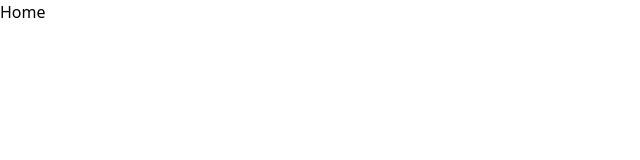
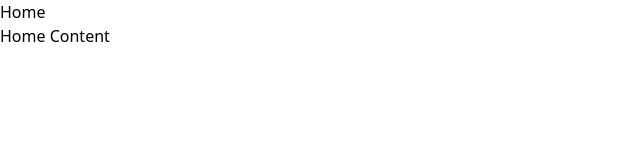
Before and after one commit to sviatlana-vilchynskaya/auth-app, a React (Create React App) app: page / in a window 1280 px wide. Shown: the top 160 px of the page, without its empty margins (0-640 px from the left). Built offline with nearby package versions, Linux system fonts and the light colour scheme.

Commit message:
feat: useRoutes()

```diff
--- a/src/App.js
+++ b/src/App.js
@@ -1,15 +1,37 @@
 import './App.css';
-import { Routes, Route } from 'react-router-dom';
+import { useRoutes, Outlet } from 'react-router-dom';
 
 function App() {
-  return (
-    <Routes>
-      <Route path="/" element={<div>Home</div>}></Route>
-      <Route path="/login" element={<div>Login</div>}></Route>
-      <Route path="/dashboard" element={<div>Dashboard</div>}></Route>
-      <Route path="/settings" element={<div>Settings</div>}></Route>
-    </Routes>
-  );
+  const routes = useRoutes([
+    {
+      path: '/',
+      element: (
+        <div>
+          Home<Outlet></Outlet>
+        </div>
+      ),
+      children: [
+        {
+          index: true,
+          element: <div>Home Content</div>,
+        },
+        {
+          path: '/login',
+          element: <div>Login</div>,
+        },
+        {
+          path: '/dashboard',
+          element: <div>Dashboard</div>,
+        },
+        {
+          path: '/settings',
+          element: <div>Settings</div>,
+        },
+      ],
+    },
+  ]);
+
+  return routes;
 }
 
 export default App;
```
